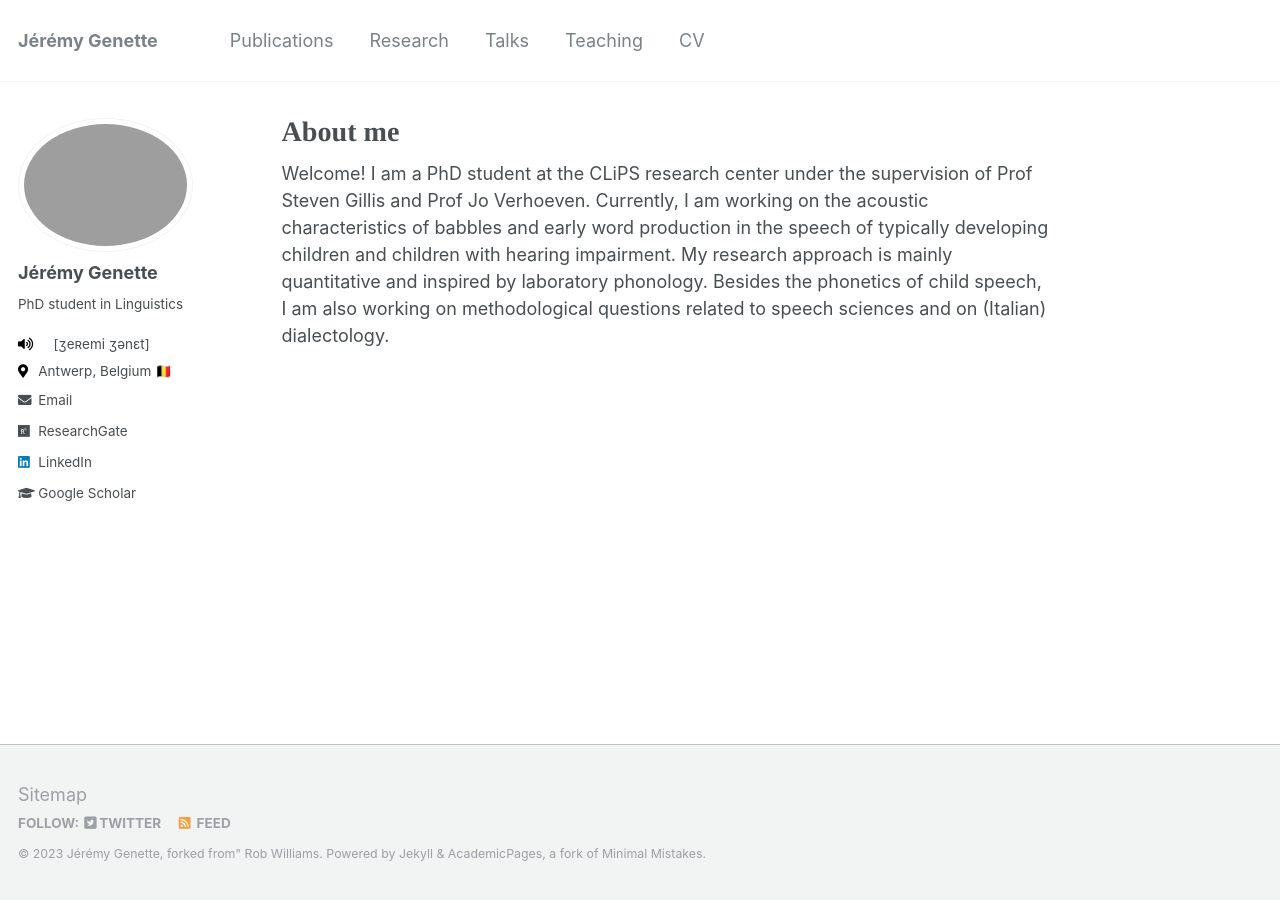
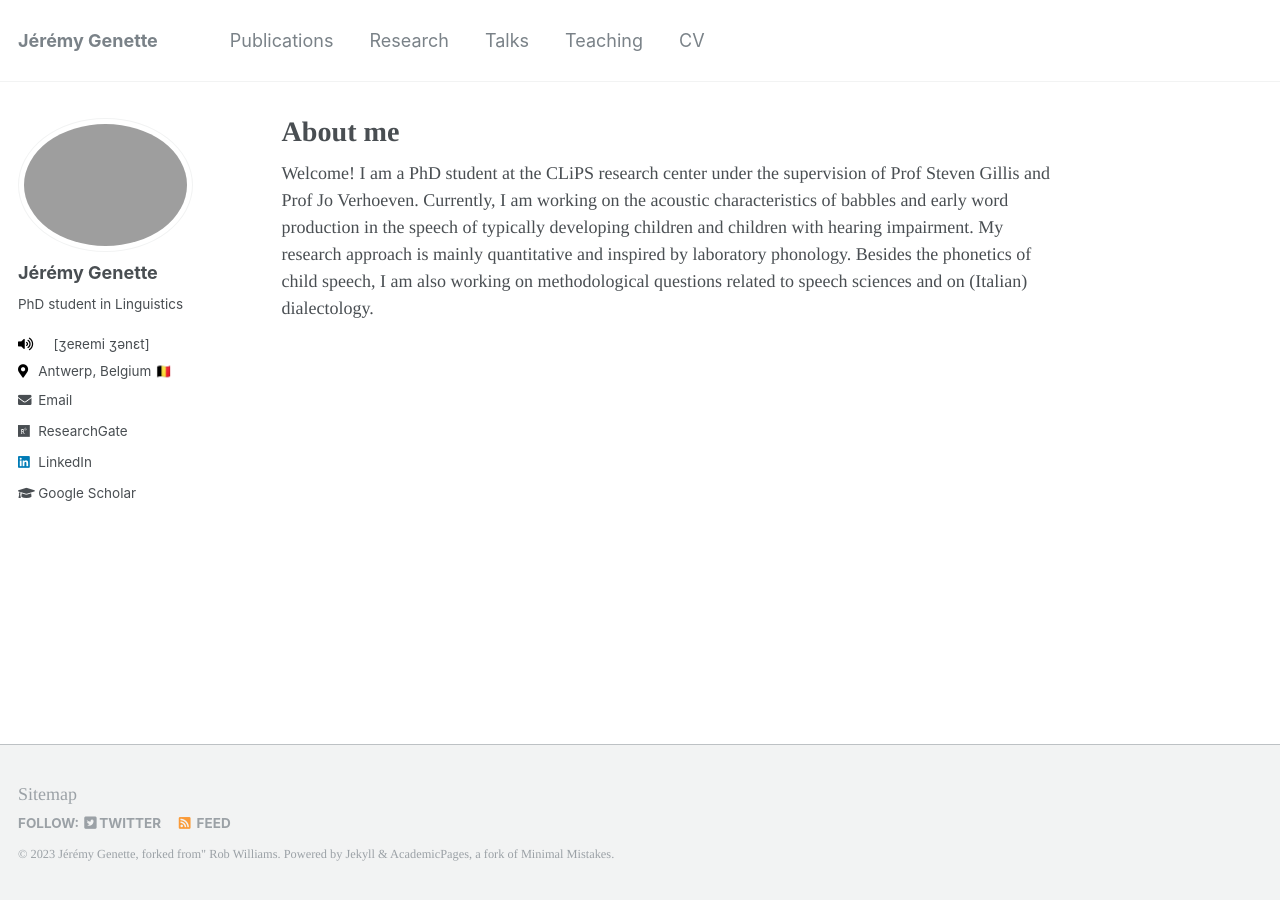
Before and after one commit to jgenette/jgenette.github.io, a Jekyll site: the page built from _pages/about.md, in a window 1280 px wide. Built offline with Jekyll 4.4.1, drawn with Linux system fonts in a browser that asks for light colours.

Commit message:
Update _variables.scss

```diff
--- a/_sass/_variables.scss
+++ b/_sass/_variables.scss
@@ -6,7 +6,7 @@
    Typography
    ========================================================================== */
 
-$doc-font-size              : 16;
+$doc-font-size              : 14;
 
 /* paragraph indention */
 $paragraph-indent           : false; // true, false (default)
@@ -28,9 +28,9 @@ $bodoni                     : "Bodoni MT", serif;
 $calisto                    : "Calisto MT", serif;
 $garamond                   : Garamond, serif;
 
-$global-font-family         : $sans-serif;
+$global-font-family         : $times;
 $header-font-family         : $times;
-$caption-font-family        : $serif;
+$caption-font-family        : $times;
 
 /* type scale */
 $type-size-1                : 2.441em;  // ~39.056px
```
